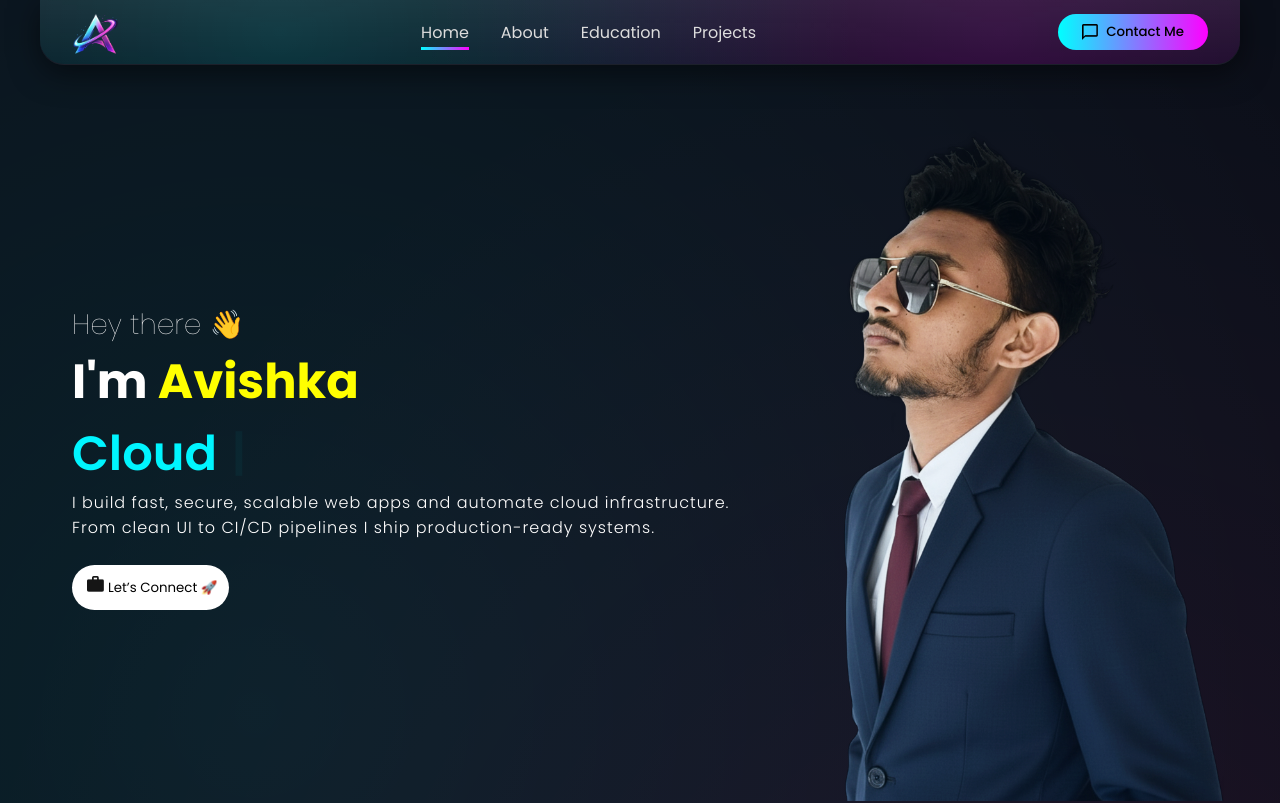
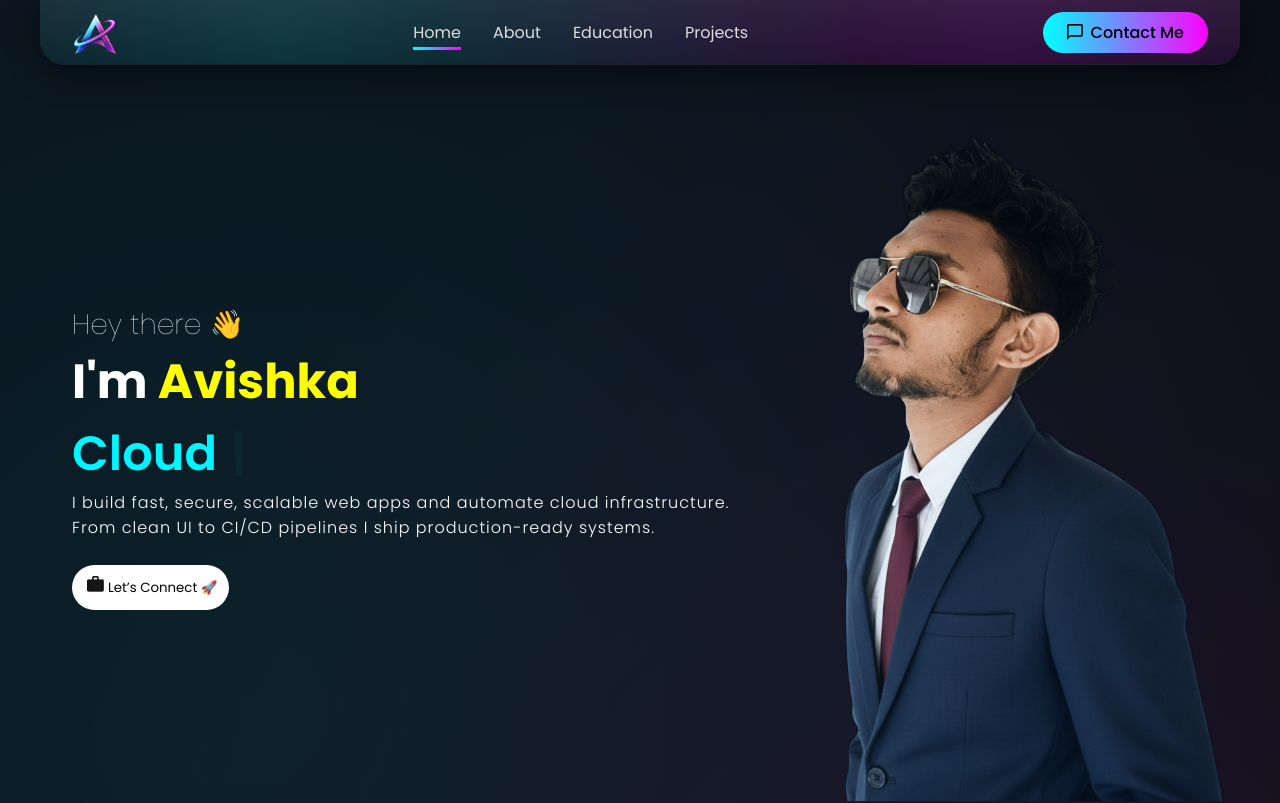
Before and after one commit to Avishka-55/avishka-55.github.io, a React (Vite) app: page / in a window 1280 px wide. Shown: the top 803 px of the page. Built offline with nearby package versions, Linux system fonts and the light colour scheme.

Commit message:
UI overhaul, mobile improvements, animations

```diff
--- a/src/components/Intro/Intro.jsx
+++ b/src/components/Intro/Intro.jsx
@@ -44,7 +44,7 @@
               From clean UI to CI/CD pipelines  I ship production-ready systems.
             </p>
 
-            <Link to="contact" smooth={true} duration={500}>
+            <Link to="contact" smooth={true} duration={500} offset={-100} >
               <button className="btn">
                 <img src={btnImg} alt="Hire Me" className='btnImg'/>
                 Let’s Connect 🚀
--- a/src/components/NavBar/NavBar.jsx
+++ b/src/components/NavBar/NavBar.jsx
@@ -18,9 +18,17 @@
 
 
          </div>
-          <button className="desktopMenuBtn" onClick={() => document.getElementById('contact').scrollIntoView({ behavior: 'smooth' })}>
-            <img src={contactImg} alt="" className="desktopMenuImg" />Contact Me
-          </button>
+           <Link
+              to="contact"
+              smooth={true}
+              offset={-100}
+              duration={500}
+              className="desktopMenuBtn"
+            >
+              <img src={contactImg} alt="" className="desktopMenuImg" />
+              Contact Me
+          </Link>
+
           <img src={menu} alt="Menu" className='mobMenu' onClick={()=>setShowMenu(!showMenu)} />
           <div className="navMenu" style={showMenu ? {display: 'flex'} : {display: 'none'}}>
             <Link activeClass='active' to='intro' spy={true} smooth={true} offset={-100} duration={500} className="listItem" onClick={()=>setShowMenu(false)}>Home</Link>
```
